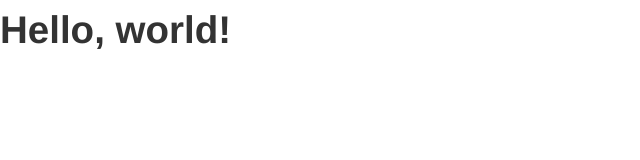
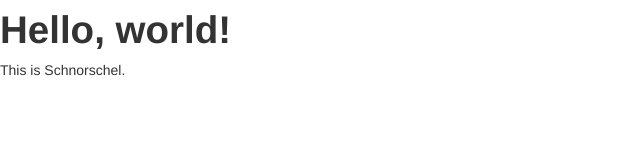
Before and after one commit to Schnorschel/webeng2013, a plain HTML site: page index.html in a window 1280 px wide. Shown: the whole page, without its empty margins (0-640 px from the left). Drawn offline with nearby package versions, Linux system fonts and the light colour scheme.

Commit message:
Personalizing index.html

```diff
--- a/index.html
+++ b/index.html
@@ -10,5 +10,6 @@
     <h1>Hello, world!</h1>
     <script src="http://code.jquery.com/jquery.js"></script>
     <script src="js/bootstrap.min.js"></script>
+    <p>This is Schnorschel.</p>
   </body>
 </html>
```
